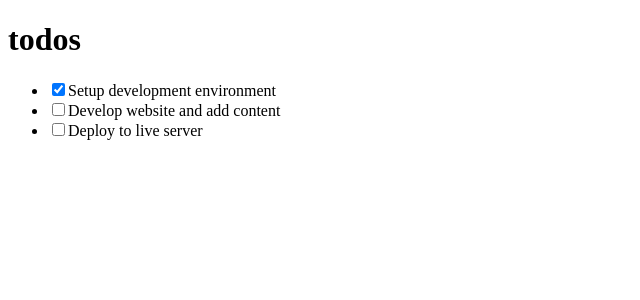
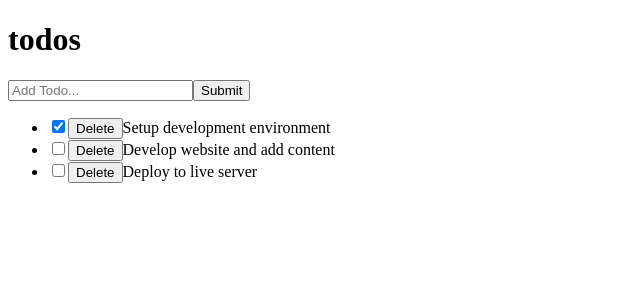
Before and after one commit to manq2010/react-todo-app, a React (Create React App) app: page / in a window 1280 px wide. Shown: the top 300 px of the page, without its empty margins (0-640 px from the left). Built offline with nearby package versions, Linux system fonts and the light colour scheme.

Commit message:
Delete and add text input

```diff
--- a/package.json
+++ b/package.json
@@ -9,6 +9,7 @@
     "react": "^18.2.0",
     "react-dom": "^18.2.0",
     "react-scripts": "5.0.1",
+    "uuid": "^9.0.0",
     "web-vitals": "^2.1.4"
   },
   "scripts": {
--- a/src/components/InputTodo.jsx
+++ b/src/components/InputTodo.jsx
@@ -0,0 +1,37 @@
+/* eslint-disable*/
+import React, { Component } from 'react';
+
+class InputTodo extends Component {
+   state = {
+     title: '',
+   };
+
+   onChange = e => {
+    this.setState({
+        [e.target.name]: e.target.value,
+      });
+  };
+
+  handleSubmit = e => {
+    e.preventDefault();
+    this.props.addTodoProps(this.state.title);
+    this.setState({
+      title: ""
+    });
+  };
+
+   render() {
+     return (
+       <form onSubmit={this.handleSubmit}>
+         <input
+         type="text" placeholder="Add Todo..."
+         value={this.state.title}
+         name="title"
+         onChange={this.onChange}
+         />
+         <button>Submit</button>
+       </form>
+     );
+   }
+}
+export default InputTodo;
--- a/src/components/TodoContainer.jsx
+++ b/src/components/TodoContainer.jsx
@@ -1,24 +1,26 @@
 /* eslint-disable */
 import React from 'react';
 import TodosList from "./TodosList";
-import Header from "./Header"
+import Header from "./Header";
+import InputTodo from "./InputTodo";
+import { v4 as uuidv4 } from "uuid";
 
 class TodoContainer extends React.Component {
 
     state = {
       todos: [
         {
-          id: 1,
+          id: uuidv4(),
           title: 'Setup development environment',
           completed: true,
         },
         {
-          id: 2,
+            id: uuidv4(),
           title: 'Develop website and add content',
           completed: false,
         },
         {
-          id: 3,
+            id: uuidv4(),
           title: 'Deploy to live server',
           completed: false,
         },
@@ -26,14 +28,51 @@
     };
 
     handleChange = (id) => {
-        console.log("clicked", id);
+        this.setState(prevState => {
+            return {
+              todos: prevState.todos.map(todo => {
+                if (todo.id === id) {
+                  return {
+                    ...todo,
+                    completed: !todo.completed,
+                  }
+                }
+                return todo
+              }),
+            }
+          })
+      };
+
+      delTodo = id => {
+        this.setState({
+            todos: [
+              ...this.state.todos.filter(todo => {
+                return todo.id !== id;
+              })
+            ]
+          });
+      };
+
+      addTodoItem = title => {
+        const newTodo = {
+          id: uuidv4(),
+          title: title,
+          completed: false
+        };
+        this.setState({
+          todos: [...this.state.todos, newTodo]
+        });
       };
 
     render() {
       return (
       <div>
       <Header />
-      <TodosList todos={this.state.todos} handleChangeProps={this.handleChange}/>
+      <InputTodo addTodoProps={this.addTodoItem} />
+      <TodosList
+      todos={this.state.todos} handleChangeProps={this.handleChange}
+      deleteTodoProps={this.delTodo}
+      />
     </div>
       );
     }
--- a/src/components/TodoItem.jsx
+++ b/src/components/TodoItem.jsx
@@ -8,7 +8,10 @@
             type="checkbox"
             checked={this.props.todo.completed}
             onChange={() => this.props.handleChangeProps(this.props.todo.id)}
-/>
+        />
+
+        <button onClick={() => this.props.deleteTodoProps(this.props.todo.id)}> Delete
+        </button>
         {this.props.todo.title}
         </li>
   }
--- a/src/components/TodosList.jsx
+++ b/src/components/TodosList.jsx
@@ -11,6 +11,7 @@
                     key={todo.id}
                     todo={todo}
                     handleChangeProps={this.props.handleChangeProps}
+                    deleteTodoProps={this.props.deleteTodoProps}
             />
         ))}
       </ul>
```
Also changed, not shown: 1 other file (tests, documents, lock files or other folders).
